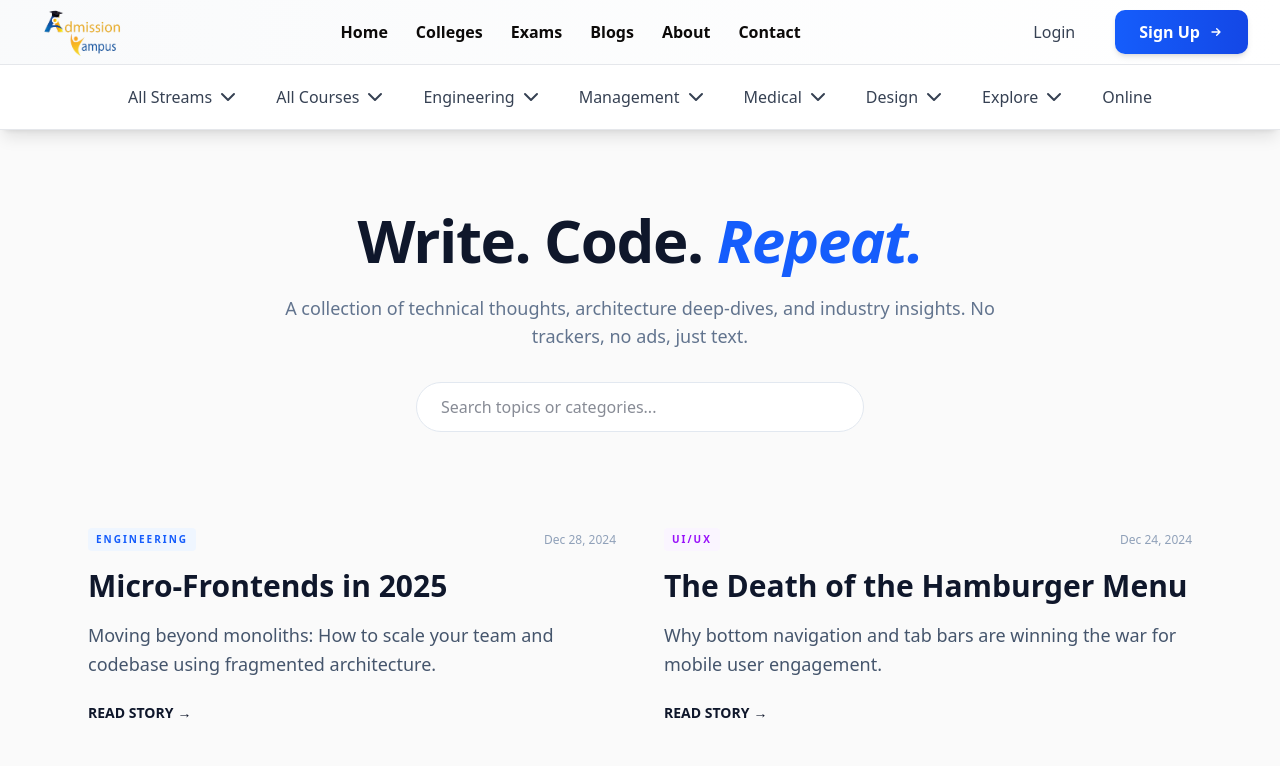
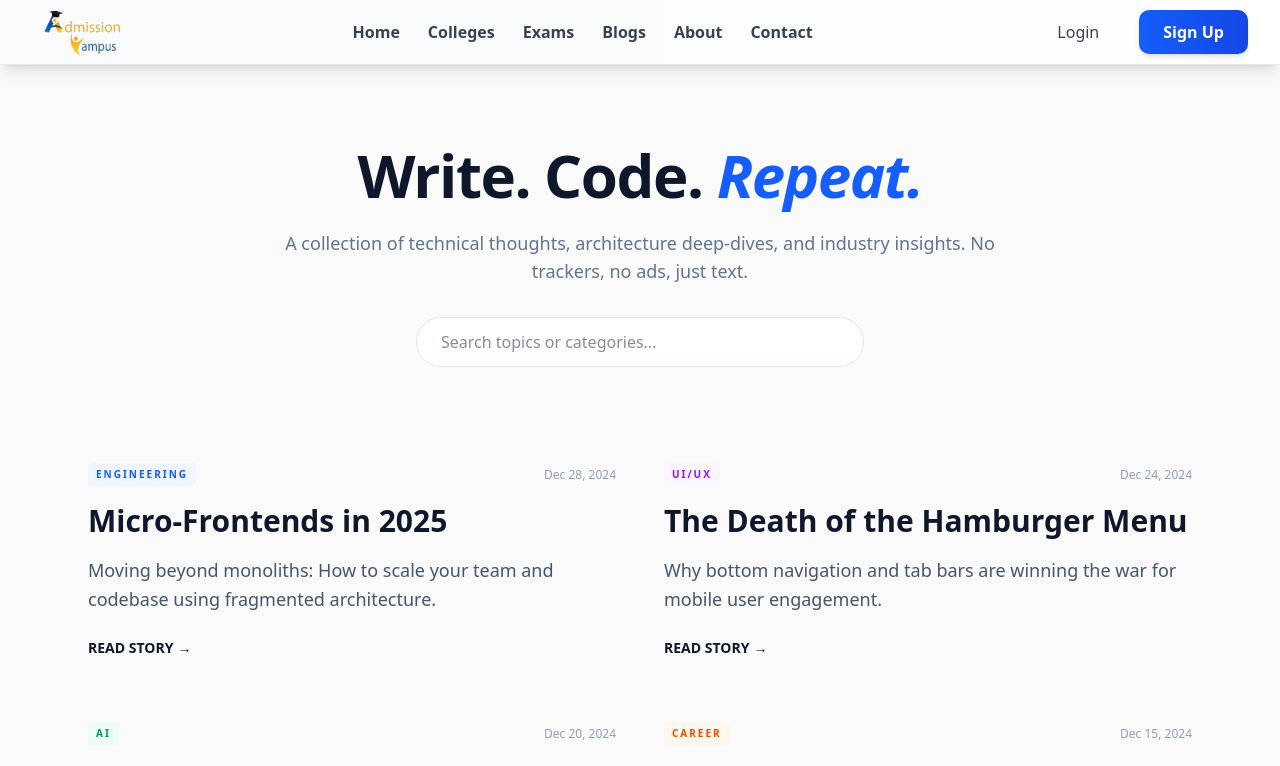
Before and after one commit to sagarrytclick-a11y/admission-portal, a Next.js app: page /blog in a window 1280 px wide. Shown: the top 766 px of the page. Built offline with nearby package versions, Linux system fonts and the light colour scheme.

Commit message:
commited

```diff
--- a/app/blog/page.tsx
+++ b/app/blog/page.tsx
@@ -1,22 +1,87 @@
 "use client";
-import React, { useState } from 'react';
+import React, { useState } from "react";
 
 // 1. Data Structure - Easy to expand
 const ALL_POSTS = [
-    { id: 1, category: "Engineering", title: "Micro-Frontends in 2025", excerpt: "Moving beyond monoliths: How to scale your team and codebase using fragmented architecture.", date: "Dec 28, 2024", color: "text-blue-600 bg-blue-50" },
-    { id: 2, category: "UI/UX", title: "The Death of the Hamburger Menu", excerpt: "Why bottom navigation and tab bars are winning the war for mobile user engagement.", date: "Dec 24, 2024", color: "text-purple-600 bg-purple-50" },
-    { id: 3, category: "AI", title: "Prompt Engineering vs. Fine-Tuning", excerpt: "Which approach is actually better for your enterprise LLM implementation?", date: "Dec 20, 2024", color: "text-emerald-600 bg-emerald-50" },
-    { id: 4, category: "Career", title: "The 10x Engineer Myth", excerpt: "Why soft skills and documentation are more valuable than writing code 10 hours a day.", date: "Dec 15, 2024", color: "text-orange-600 bg-orange-50" },
-    { id: 5, category: "Backend", title: "Rust for Node.js Developers", excerpt: "A guide to transitioning into systems programming without losing your mind.", date: "Dec 10, 2024", color: "text-red-600 bg-red-50" },
-    { id: 6, category: "Philosophy", title: "Minimalism in Software", excerpt: "The art of deleting code. Why less is almost always more in a production environment.", date: "Dec 05, 2024", color: "text-slate-600 bg-slate-50" },
-    { id: 7, category: "Security", title: "Zero Trust Architecture", excerpt: "Never trust, always verify. How to secure modern cloud-native applications.", date: "Nov 30, 2024", color: "text-indigo-600 bg-indigo-50" },
-    { id: 8, category: "Testing", title: "TDD is Not Dead", excerpt: "Revisiting Test-Driven Development in the age of AI-assisted coding tools.", date: "Nov 25, 2024", color: "text-cyan-600 bg-cyan-50" },
+  {
+    id: 1,
+    category: "Engineering",
+    title: "Micro-Frontends in 2025",
+    excerpt:
+      "Moving beyond monoliths: How to scale your team and codebase using fragmented architecture.",
+    date: "Dec 28, 2024",
+    color: "text-blue-600 bg-blue-50",
+  },
+  {
+    id: 2,
+    category: "UI/UX",
+    title: "The Death of the Hamburger Menu",
+    excerpt:
+      "Why bottom navigation and tab bars are winning the war for mobile user engagement.",
+    date: "Dec 24, 2024",
+    color: "text-purple-600 bg-purple-50",
+  },
+  {
+    id: 3,
+    category: "AI",
+    title: "Prompt Engineering vs. Fine-Tuning",
+    excerpt:
+      "Which approach is actually better for your enterprise LLM implementation?",
+    date: "Dec 20, 2024",
+    color: "text-emerald-600 bg-emerald-50",
+  },
+  {
+    id: 4,
+    category: "Career",
+    title: "The 10x Engineer Myth",
+    excerpt:
+      "Why soft skills and documentation are more valuable than writing code 10 hours a day.",
+    date: "Dec 15, 2024",
+    color: "text-orange-600 bg-orange-50",
+  },
+  {
+    id: 5,
+    category: "Backend",
+    title: "Rust for Node.js Developers",
+    excerpt:
+      "A guide to transitioning into systems programming without losing your mind.",
+    date: "Dec 10, 2024",
+    color: "text-red-600 bg-red-50",
+  },
+  {
+    id: 6,
+    category: "Philosophy",
+    title: "Minimalism in Software",
+    excerpt:
+      "The art of deleting code. Why less is almost always more in a production environment.",
+    date: "Dec 05, 2024",
+    color: "text-slate-600 bg-slate-50",
+  },
+  {
+    id: 7,
+    category: "Security",
+    title: "Zero Trust Architecture",
+    excerpt:
+      "Never trust, always verify. How to secure modern cloud-native applications.",
+    date: "Nov 30, 2024",
+    color: "text-indigo-600 bg-indigo-50",
+  },
+  {
+    id: 8,
+    category: "Testing",
+    title: "TDD is Not Dead",
+    excerpt:
+      "Revisiting Test-Driven Development in the age of AI-assisted coding tools.",
+    date: "Nov 25, 2024",
+    color: "text-cyan-600 bg-cyan-50",
+  },
 ];
 
 export default function BlogPage() {
   const [searchQuery, setSearchQuery] = useState("");
 
-    const filteredPosts = ALL_POSTS.filter(post =>
+  const filteredPosts = ALL_POSTS.filter(
+    (post) =>
       post.title.toLowerCase().includes(searchQuery.toLowerCase()) ||
       post.category.toLowerCase().includes(searchQuery.toLowerCase())
   );
@@ -25,7 +90,6 @@ export default function BlogPage() {
     <div className="min-h-screen bg-[#fafafa] text-slate-900">
       {/* Navigation */}
 
-
       {/* Hero Section */}
       <header className="pt-20 pb-12 px-6">
         <div className="max-w-3xl mx-auto text-center">
@@ -33,7 +97,8 @@ export default function BlogPage() {
             Write. Code. <span className="text-blue-600 italic">Repeat.</span>
           </h1>
           <p className="text-lg text-slate-500 mb-8">
-                        A collection of technical thoughts, architecture deep-dives, and industry insights. No trackers, no ads, just text.
+            A collection of technical thoughts, architecture deep-dives, and
+            industry insights. No trackers, no ads, just text.
           </p>
 
           {/* Search Bar */}
@@ -56,10 +121,14 @@ export default function BlogPage() {
               <article key={post.id} className="group cursor-pointer">
                 <div className="flex flex-col h-full">
                   <div className="flex items-center justify-between mb-4">
-                                        <span className={`text-[10px] font-bold uppercase tracking-[0.2em] px-2 py-1 rounded ${post.color}`}>
+                    <span
+                      className={`text-[10px] font-bold uppercase tracking-[0.2em] px-2 py-1 rounded ${post.color}`}
+                    >
                       {post.category}
                     </span>
-                                        <span className="text-xs text-slate-400 font-medium">{post.date}</span>
+                    <span className="text-xs text-slate-400 font-medium">
+                      {post.date}
+                    </span>
                   </div>
 
                   <h2 className="text-3xl font-bold leading-tight mb-4 group-hover:text-blue-600 transition-colors">
@@ -78,12 +147,13 @@ export default function BlogPage() {
             ))
           ) : (
             <div className="col-span-full text-center py-20">
-                            <p className="text-slate-400 text-xl">No blogs found matching "{searchQuery}"</p>
+              <p className="text-slate-400 text-xl">
+                No blogs found matching "{searchQuery}"
+              </p>
             </div>
           )}
         </div>
       </main>
-
     </div>
   );
 }
--- a/app/components/Navbar.tsx
+++ b/app/components/Navbar.tsx
@@ -1,244 +1,114 @@
 "use client";
 import React, { useState } from "react";
-import { ChevronDown, Menu, X, GraduationCap } from "lucide-react";
+import { Menu, X, ChevronRight } from "lucide-react";
 import Link from "next/link";
 import Image from "next/image";
 
 const Navbar: React.FC = () => {
   const [isMobileMenuOpen, setIsMobileMenuOpen] = useState(false);
-  const [activeDropdown, setActiveDropdown] = useState<string | null>(null);
 
-  const menuItems = [
-    {
-      label: "All Streams",
-      hasDropdown: true,
-      items: ["Engineering", "Medical", "Management", "Arts", "Science"],
-    },
-    {
-      label: "All Courses",
-      hasDropdown: true,
-      items: ["Undergraduate", "Postgraduate", "Diploma", "Certification"],
-    },
-    {
-      label: "Engineering",
-      hasDropdown: true,
-      items: ["Computer Science", "Mechanical", "Electrical", "Civil"],
-    },
-    {
-      label: "Management",
-      hasDropdown: true,
-      items: ["MBA", "BBA", "Finance", "Marketing"],
-    },
-    {
-      label: "Medical",
-      hasDropdown: true,
-      items: ["MBBS", "BDS", "Nursing", "Pharmacy"],
-    },
-    {
-      label: "Design",
-      hasDropdown: true,
-      items: ["Fashion", "Interior", "Graphic", "Product"],
-    },
-    {
-      label: "Explore",
-      hasDropdown: true,
-      items: ["Colleges", "Exams", "Results", "Admissions"],
-    },
-    {
-      label: "Online",
-      hasDropdown: false,
-    },
+  const navLinks = [
+    { name: "Home", href: "/" },
+    { name: "Colleges", href: "/college" },
+    { name: "Exams", href: "/exam" },
+    { name: "Blogs", href: "/blog" },
+    { name: "About", href: "/about" },
+    { name: "Contact", href: "/contact" },
   ];
 
   return (
     <nav className="bg-white shadow-lg sticky top-0 z-50">
-      {/* Top Bar */}
       <div className="bg-gradient-to-r from-gray-50 to-white border-b border-gray-200">
         <div className="max-w-7xl mx-auto px-4 sm:px-6 lg:px-8">
           <div className="flex items-center justify-between h-16">
+
             {/* Logo */}
-
-
-
-
             <Link href="/" className="flex items-center gap-3 group cursor-pointer">
-              <div className="relative flex items-center gap-3">
-                {/* Image Component Implementation:
-        - Path starts from / (referencing the public folder)
-        - 'priority' added because this is likely in the Navbar (LCP element)
-    */}
-                <div className="relative  transform group-hover:scale-110 transition-transform">
+              <div className="relative transform group-hover:scale-105 transition-transform">
                 <Image
                   src="/logo.png"
                   alt="Admission Campus Logo"
                   width={100}
-                    height={100}
+                  height={40} // Adjusted height for typical navbar scale
                   priority
                   className="object-contain"
                 />
               </div>
-              </div>
             </Link>
 
-
-            <div className="hidden md:flex items-center gap-7 font-semibold">
-              <Link href={'/'} >Home</Link>
-              <Link href={'/college'} >Colleges</Link>
-              <Link href={'/exam'} >Exams</Link>
-              <Link href={'/blog'} >Blogs</Link>
-              <Link href={'/about'} >About</Link>
-              <Link href={'/contact'} >Contact</Link>
+            {/* Desktop Navigation */}
+            <div className="hidden md:flex items-center gap-7 font-semibold text-gray-700">
+              {navLinks.map((link) => (
+                <Link key={link.name} href={link.href} className="hover:text-blue-600 transition-colors">
+                  {link.name}
+                </Link>
+              ))}
             </div>
 
             {/* Desktop Auth Buttons */}
             <div className="hidden md:flex items-center gap-4">
-              <Link href={"/login"}>
+              <Link href="/login">
                 <button className="px-6 py-2 text-gray-700 font-medium hover:text-blue-600 transition-colors">
                   Login
                 </button>
               </Link>
-              <Link href={"/sign-up"}>
+              <Link href="/sign-up">
                 <button className="px-6 py-2.5 bg-gradient-to-r from-blue-600 to-blue-700 text-white font-semibold rounded-lg hover:from-blue-700 hover:to-blue-800 transition-all transform hover:scale-105 shadow-md flex items-center gap-2">
                   Sign Up
-                  <svg
-                    className="w-4 h-4"
-                    fill="none"
-                    stroke="currentColor"
-                    viewBox="0 0 24 24"
-                  >
-                    <path
-                      strokeLinecap="round"
-                      strokeLinejoin="round"
-                      strokeWidth="2"
-                      d="M13 7l5 5m0 0l-5 5m5-5H6"
-                    />
-                  </svg>
                 </button>
               </Link>
             </div>
 
-            {/* Mobile Menu Button */}
+            {/* Mobile Menu Button (Hamburger) */}
+            <div className="md:hidden flex items-center">
               <button
                 onClick={() => setIsMobileMenuOpen(!isMobileMenuOpen)}
-              className="md:hidden text-gray-700 p-2 hover:bg-gray-100 rounded-lg transition-colors"
+                className="text-gray-700 p-2 hover:bg-gray-100 rounded-lg transition-colors"
+                aria-label="Toggle Menu"
               >
-              {isMobileMenuOpen ? (
-                <X className="w-6 h-6" />
-              ) : (
-                <Menu className="w-6 h-6" />
-              )}
+                {isMobileMenuOpen ? <X className="w-6 h-6" /> : <Menu className="w-6 h-6" />}
               </button>
             </div>
           </div>
         </div>
+      </div>
 
-      {/* Navigation Menu */}
-      <div className="bg-white border-b border-gray-200">
-        <div className="max-w-7xl mx-auto px-4 sm:px-6 lg:px-8">
-          {/* Desktop Menu */}
-          <div className="hidden md:flex items-center justify-center gap-1 py-3">
-            {menuItems.map((item, index) => (
-              <div
-                key={index}
-                className="relative"
-                onMouseEnter={() =>
-                  item.hasDropdown && setActiveDropdown(item.label)
-                }
-                onMouseLeave={() => setActiveDropdown(null)}
+      {/* Mobile Menu Overlay */}
+      {isMobileMenuOpen && (
+        <div className="md:hidden absolute top-16 left-0 w-full bg-white border-b border-gray-200 shadow-xl animate-fadeIn z-40">
+          <div className="px-4 pt-2 pb-6 space-y-1">
+            {navLinks.map((link) => (
+              <Link
+                key={link.name}
+                href={link.href}
+                onClick={() => setIsMobileMenuOpen(false)}
+                className="flex items-center justify-between p-3 text-base font-medium text-gray-700 hover:bg-blue-50 hover:text-blue-600 rounded-lg transition-all"
               >
-                <button className="flex items-center gap-1 px-4 py-2 text-gray-700 font-medium hover:bg-blue-50 hover:text-blue-600 rounded-lg transition-all group">
-                  {item.label}
-                  {item.hasDropdown && (
-                    <ChevronDown className="w-6 h-6 group-hover:rotate-180 transition-transform" />
-                  )}
+                {link.name}
+                <ChevronRight className="w-4 h-4" />
+              </Link>
+            ))}
+
+            <div className="pt-4 flex flex-col gap-3">
+              <Link href="/login" onClick={() => setIsMobileMenuOpen(false)}>
+                <button className="w-full py-3 text-center font-semibold text-gray-700 border border-gray-200 rounded-lg">
+                  Login
                 </button>
-
-                {/* Dropdown Menu */}
-                {/* Dropdown Menu */}
-                {item.hasDropdown && activeDropdown === item.label && (
-                  <div className="absolute top-full left-0 w-56 pt-2 z-50 animate-fadeIn">
-                    {/* ^ Removed mt-2, added pt-2. This "pt-2" acts as a bridge. */}
-
-                    <div className="bg-white rounded-lg shadow-xl border border-gray-200 py-2">
-                      {/* ^ The actual styled box starts here */}
-                      {item.items?.map((subItem, subIndex) => (
-                        <a
-                          key={subIndex}
-                          href="#"
-                          className="block px-4 py-2.5 text-gray-700 hover:bg-blue-50 hover:text-blue-600 transition-colors font-medium"
-                        >
-                          {subItem}
-                        </a>
-                      ))}
+              </Link>
+              <Link href="/sign-up" onClick={() => setIsMobileMenuOpen(false)}>
+                <button className="w-full py-3 text-center font-semibold text-white bg-blue-600 rounded-lg shadow-md">
+                  Sign Up
+                </button>
+              </Link>
+            </div>
           </div>
         </div>
       )}
-              </div>
-            ))}
-          </div>
-
-          {/* Mobile Menu */}
-          {isMobileMenuOpen && (
-            <div className="md:hidden py-4 space-y-2 animate-fadeIn">
-              {menuItems.map((item, index) => (
-                <div key={index}>
-                  <button
-                    onClick={() =>
-                      setActiveDropdown(
-                        activeDropdown === item.label ? null : item.label
-                      )
-                    }
-                    className="w-full flex items-center justify-between px-4 py-3 text-gray-700 font-medium hover:bg-blue-50 hover:text-blue-600 rounded-lg transition-colors"
-                  >
-                    {item.label}
-                    {item.hasDropdown && (
-                      <ChevronDown
-                        className={`w-4 h-4 transition-transform ${activeDropdown === item.label ? "rotate-180" : ""
-                          }`}
-                      />
-                    )}
-                  </button>
-
-                  {item.hasDropdown && activeDropdown === item.label && (
-                    <div className="ml-4 mt-2 space-y-1">
-                      {item.items?.map((subItem, subIndex) => (
-                        <a
-                          key={subIndex}
-                          href="#"
-                          className="block px-4 py-2 text-gray-600 hover:text-blue-600 hover:bg-blue-50 rounded-lg transition-colors"
-                        >
-                          {subItem}
-                        </a>
-                      ))}
-                    </div>
-                  )}
-                </div>
-              ))}
-
-              {/* Mobile Auth Buttons */}
-              <div className="flex flex-col gap-3 pt-4 border-t border-gray-200">
-                <button className="w-full px-6 py-3 text-gray-700 font-medium bg-gray-100 hover:bg-gray-200 rounded-lg transition-colors">
-                  Login
-                </button>
-                <button className="w-full px-6 py-3 bg-gradient-to-r from-blue-600 to-blue-700 text-white font-semibold rounded-lg hover:from-blue-700 hover:to-blue-800 transition-colors shadow-md">
-                  Sign Up
-                </button>
-              </div>
-            </div>
-          )}
-        </div>
-      </div>
 
       <style jsx>{`
         @keyframes fadeIn {
-          from {
-            opacity: 0;
-            transform: translateY(-10px);
-          }
-          to {
-            opacity: 1;
-            transform: translateY(0);
-          }
+          from { opacity: 0; transform: translateY(-10px); }
+          to { opacity: 1; transform: translateY(0); }
         }
         .animate-fadeIn {
           animation: fadeIn 0.2s ease-out;
--- a/package.json
+++ b/package.json
@@ -46,9 +46,11 @@
     "@types/node": "^20",
     "@types/react": "^19",
     "@types/react-dom": "^19",
+    "autoprefixer": "^10.4.23",
     "eslint": "^9",
     "eslint-config-next": "16.1.0",
-    "tailwindcss": "^4",
+    "postcss": "^8.5.6",
+    "tailwindcss": "^4.1.18",
     "tw-animate-css": "^1.4.0",
     "typescript": "^5"
   }
```
Also changed, not shown: 1 other file (tests, documents, lock files or other folders). Lines whose indentation alone changed are shown as unchanged.
